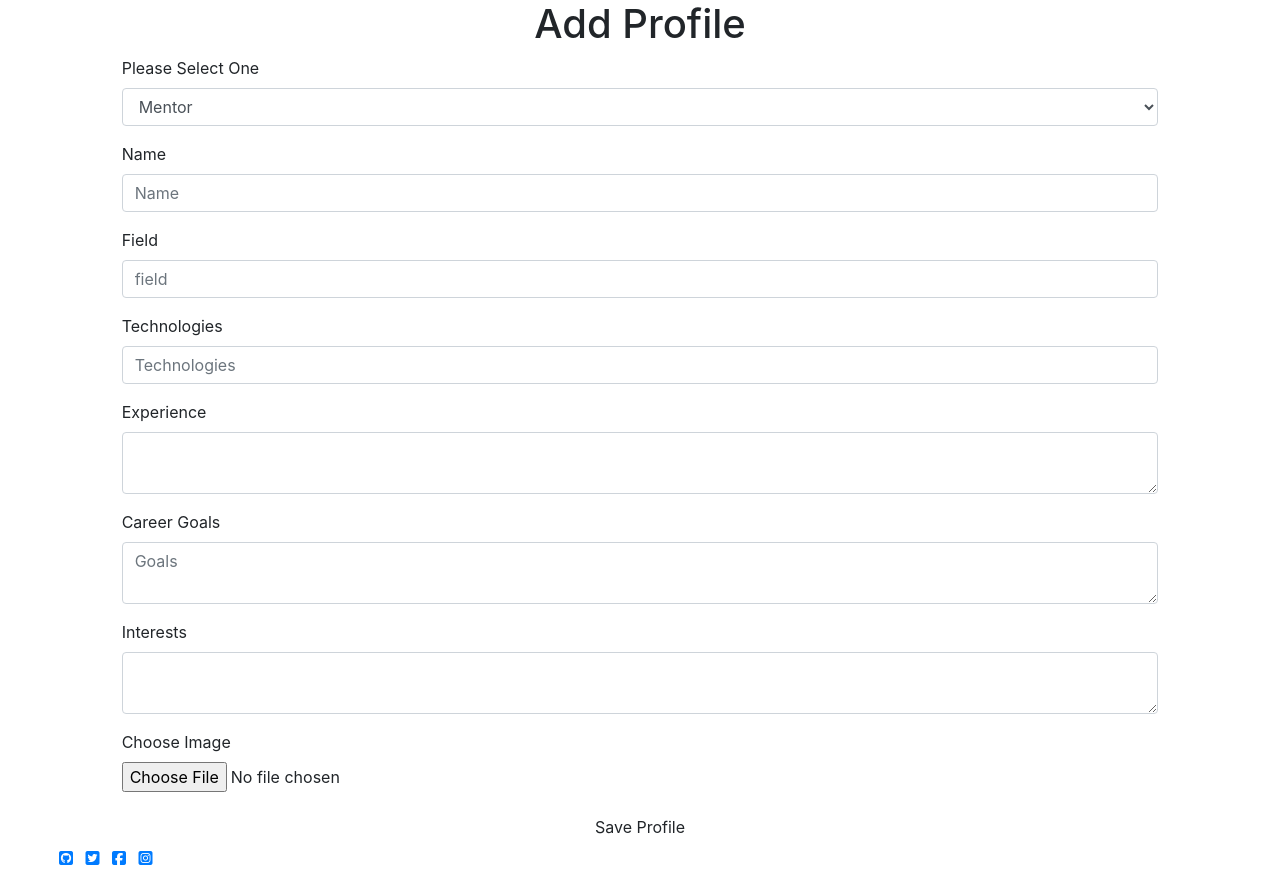
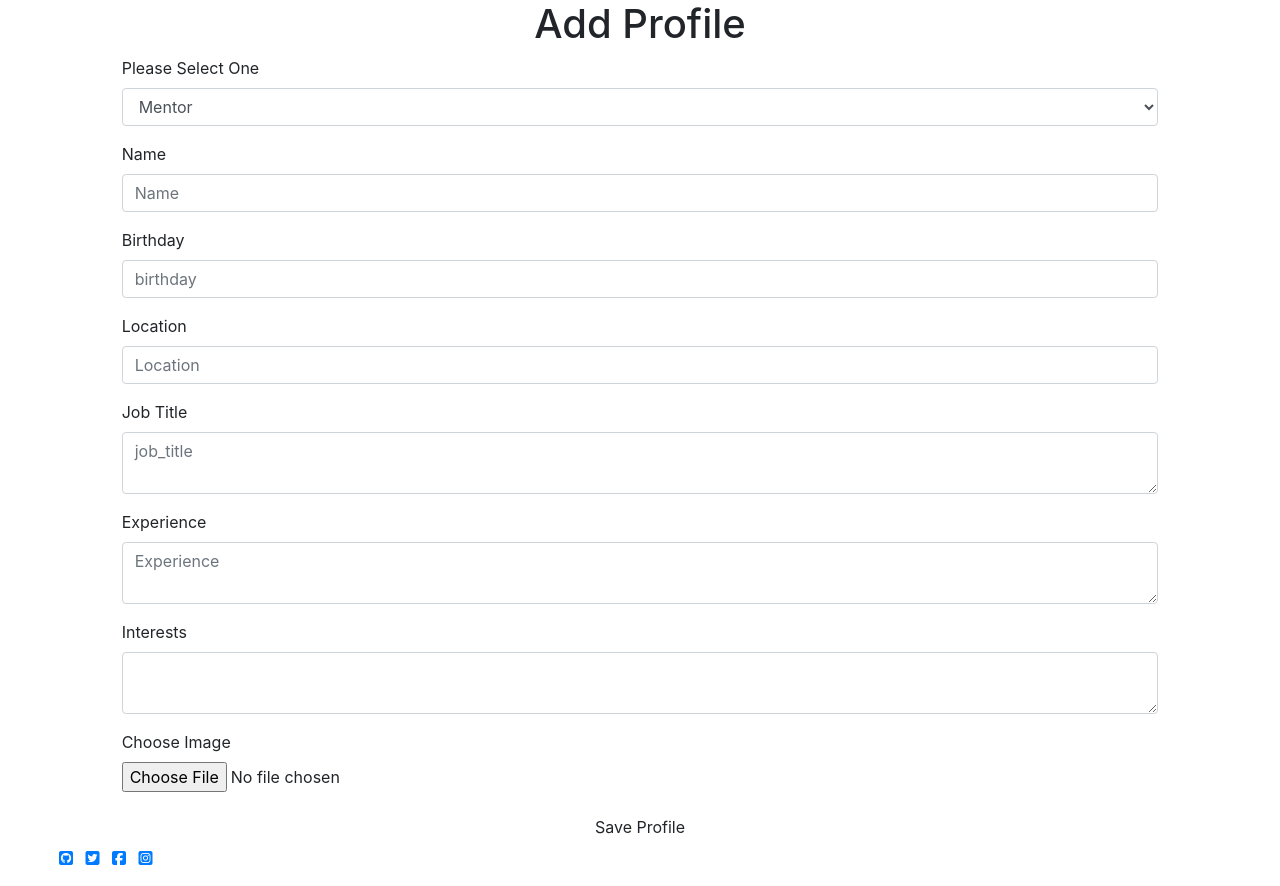
Before and after one commit to tindyc/crypto_connect, a Flask app: page /add_profile in a window 1280 px wide. Shown: the part 91-977 px from the top of the page. Run offline with Flask 2, Linux system fonts and the light colour scheme; data that the repository does not hold is empty; some libraries are stand-ins or nearby versions; some web fonts are replaced.

Commit message:
Update profile details fields

```diff
--- a/app.py
+++ b/app.py
@@ -96,6 +96,15 @@ def login():
     return render_template("login.html")
 
 
+# Logs user out of their account
+@app.route("/logout")
+def logout():
+    # remove user from session cookie
+    flash("You have been logged out")
+    session.pop("user")
+    return redirect(url_for("login"))
+
+
 # Displays all member profiles in the db
 @app.route("/members")
 def members():
@@ -120,13 +129,12 @@ def add_profile():
         profile = {
             "member_type": request.form.get("member_type"),
             "fullname": request.form.get("fullname"),
-            "field": request.form.get("field"),
-            "technologies": request.form.get("technologies"),
+            "birthday": request.form.get("birthday"),
+            "location": request.form.get("location"),
+            "job_title": request.form.get("job_title"),
             "experience": request.form.get("experience"),
-            "goals": request.form.get("goals"),
+            "interests": request.form.get("interests"),
             "image": request.form.get("image") or default_img,
-            "interests": request.form.get("interests"),
-            "github": request.form.get("github"),
             "created_by": session["user"],
             "date_created": date.strftime("%d %b %Y")
         }
@@ -147,13 +155,12 @@ def update_profile(profile_id):
         update = {
             "member_type": request.form.get("member_type"),
             "fullname": request.form.get("fullname"),
-            "field": request.form.get("field"),
-            "technologies": request.form.get("technologies"),
+            "birthday": request.form.get("birthday"),
+            "location": request.form.get("location"),
+            "job_title": request.form.get("job_title"),
             "experience": request.form.get("experience"),
-            "goals": request.form.get("goals"),
+            "interest": request.form.get("interest"),
             "image": request.form.get("image") or default_img,
-            "interests": request.form.get("interests"),
-            "github": request.form.get("github"),
             "created_by": session["user"],
             "date_created": date.strftime("%d %b %Y")
         }
@@ -226,15 +233,6 @@ def search():
     return render_template("members.html", profiles=profiles)
 
 
-# Logs user out of their account
-@app.route("/logout")
-def logout():
-    # remove user from session cookie
-    flash("You have been logged out")
-    session.pop("user")
-    return redirect(url_for("login"))
-
-
 if __name__ == "__main__":
     app.run(host=os.environ.get("IP"),
             port=int(os.environ.get("PORT")),
--- a/templates/add_profile.html
+++ b/templates/add_profile.html
@@ -22,23 +22,23 @@
     </div>
 
     <div class="form-group">
-        <label for="field">Field</label>
-        <input type="text" class="form-control" id="field" name="field" placeholder="field" required>
+        <label for="birthday">Birthday</label>
+        <input type="text" class="form-control" id="birthday" name="birthday" placeholder="birthday" required>
     </div>
 
     <div class="form-group">
-        <label for="technologies">Technologies</label>
-        <input type="text" class="form-control" id="technologies" name="technologies" placeholder="Technologies">
+        <label for="location">Location</label>
+        <input type="text" class="form-control" id="location" name="location" placeholder="Location">
+    </div>
+
+    <div class="form-group">
+        <label for="job_title">Job Title</label>
+        <textarea class="form-control" id="job_title" name="job_title" placeholder="job_title" required></textarea>
     </div>
 
     <div class="form-group">
         <label for="experience">Experience</label>
-        <textarea class="form-control" id="experience" name="experience" required></textarea>
-    </div>
-
-    <div class="form-group">
-        <label for="goals">Career Goals</label>
-        <textarea class="form-control" id="goals" name="goals" placeholder="Goals" required></textarea>
+        <textarea class="form-control" id="experience" name="experience" placeholder="Experience" required></textarea>
     </div>
 
     <div class="form-group">
--- a/templates/index.html
+++ b/templates/index.html
@@ -7,7 +7,7 @@
     <div id="home">
         <div class="landing-text text-center">
             <h1 class="display-1">Crypto Connect</h1>
-            <p class="hometext"><strong>Text</strong></p>
+            <p class="hometext"><strong>Crypto Connect is a free platform designed for users to connect with like-minded professionals / individuals to network and learn about crptocurrency. </strong></p>
         </div>
     </div>
 {% endblock %}
--- a/templates/members.html
+++ b/templates/members.html
@@ -6,7 +6,7 @@
         <form class="form-inline" method="POST" action="{{ url_for('search') }}">
             <label for="search" class="d-none"></label>
             <input class="form-control search-bar" type="text" name="search" id="search" minlength="3"
-                placeholder="Search members, fields, technologies..." aria-label="Search">
+                placeholder="Search members..." aria-label="Search">
             <button class="btn search-btn my-2 my-sm-0" type="submit">
                 <i class="fas fa-search"></i>
             </button>
@@ -31,9 +31,9 @@
                     <div class="card-body pb-0 pt-3 text-center">
                         <h5 class="profile-info">{{ profile.fullname }} <span
                                 class="text-muted">({{ profile.member_type }})</span></h5>
-                        <p><strong class="profile-info">Field:</strong> {{ profile.field }}
+                        <p><strong class="profile-info">Job Title:</strong> {{ profile.job_title }}
                             <br><strong class="profile-info">Experience:</strong> {{ profile.experience }}
-                            <br><strong class="profile-info">Technologies:</strong> {{ profile.technologies }}
+                            <br><strong class="profile-info">Interests:</strong> {{ profile.interests }}
                         </p>
 
                         <a href="{{ url_for('profile_detail', profile_id=profile._id) }}" class="btn">View Profile</a>
--- a/templates/profile_detail.html
+++ b/templates/profile_detail.html
@@ -13,10 +13,10 @@
             <div class="profile-details-container mb-5 mt-5">
                 <h3 class="mb-0 font-weight-bold profile-info">{{ profile.fullname }}</h3>
                 <p class="small"><span class="text-muted">({{ profile.member_type }})</span></p>
-                <p><strong class="profile-info">Field:</strong> {{ profile.field }}
+                <p><strong class="profile-info">Birthday:</strong> {{ profile.birthday }}
+                    <br><strong class="profile-info">Location:</strong> {{ profile.location }}
+                    <br><strong class="profile-info">Job Title:</strong> {{ profile.job_title }}
                     <br><strong class="profile-info">Experience:</strong> {{ profile.experience }}
-                    <br><strong class="profile-info">Technologies:</strong> {{ profile.technologies }}
-                    <br><strong class="profile-info">Goals:</strong> {{ profile.goals }}
                     <br><strong class="profile-info">Interests:</strong> {{ profile.interests }}
                     <br><small><em class="profile-info">joined: {{ profile.date_created }}</em></small>
                 </p>
```
Also changed, not shown: templates/profile.html (+5 -6 lines), templates/update_profile.html (+11 -11 lines).
